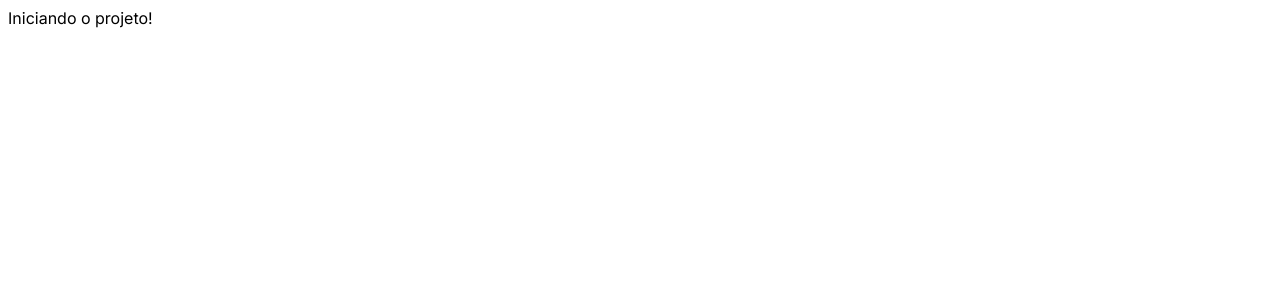
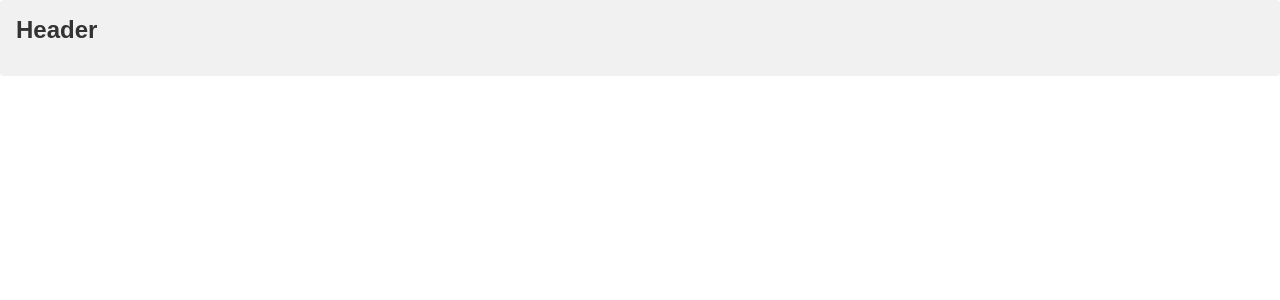
Before and after one commit to igor93araujo/leadster-frontend-test-igor, a Next.js app: page / in a window 1280 px wide. Shown: the top 300 px of the page. Built offline with nearby package versions, Linux system fonts and the light colour scheme.

Commit message:
install styled-components, criação do componente Header e aplicação de estilos globais

```diff
--- /dev/null
+++ b/GlobalStyles.ts
@@ -0,0 +1,14 @@
+'use client';
+import { createGlobalStyle } from 'styled-components';
+
+const GlobalStyles = createGlobalStyle`
+  * {
+    margin: 0;
+    padding: 0;
+    font-family: Arial, sans-serif;
+    box-sizing: border-box;
+  }
+
+`;
+
+export default GlobalStyles;
--- a/package.json
+++ b/package.json
@@ -12,11 +12,13 @@
     "@types/node": "20.3.2",
     "@types/react": "18.2.14",
     "@types/react-dom": "18.2.6",
+    "@types/styled-components": "^5.1.26",
     "eslint": "8.43.0",
     "eslint-config-next": "13.4.7",
     "next": "13.4.7",
     "react": "18.2.0",
     "react-dom": "18.2.0",
+    "styled-components": "^6.0.1",
     "typescript": "5.1.6"
   }
 }
--- a/src/app/page.tsx
+++ b/src/app/page.tsx
@@ -1,8 +1,11 @@
+import Header from '@/components/Templates/Header';
+import GlobalStyles from '../../GlobalStyles';
 
 export default function Home() {
   return (
     <div>
-      Iniciando o projeto!
+      <GlobalStyles />
+      <Header />
     </div>
   )
 }
--- /dev/null
+++ b/src/components/Templates/Header/index.tsx
@@ -0,0 +1,12 @@
+import React from 'react'
+import { Container, Title  } from './styles'
+
+const Header: React.FC = () => {
+  return (
+      <Container>
+        <Title>Header</Title>
+      </Container>
+  )
+}
+
+export default Header
--- /dev/null
+++ b/src/components/Templates/Header/styles.tsx
@@ -0,0 +1,14 @@
+'use client';
+import styled from 'styled-components';
+
+export const Container = styled.div`
+  background-color: #f1f1f1;
+  padding: 16px;
+  border-radius: 4px;
+`;
+
+export const Title = styled.h1`
+  color: #333;
+  font-size: 24px;
+  margin-bottom: 16px;
+`;
```
Also changed, not shown: 1 other file (tests, documents, lock files or other folders).
